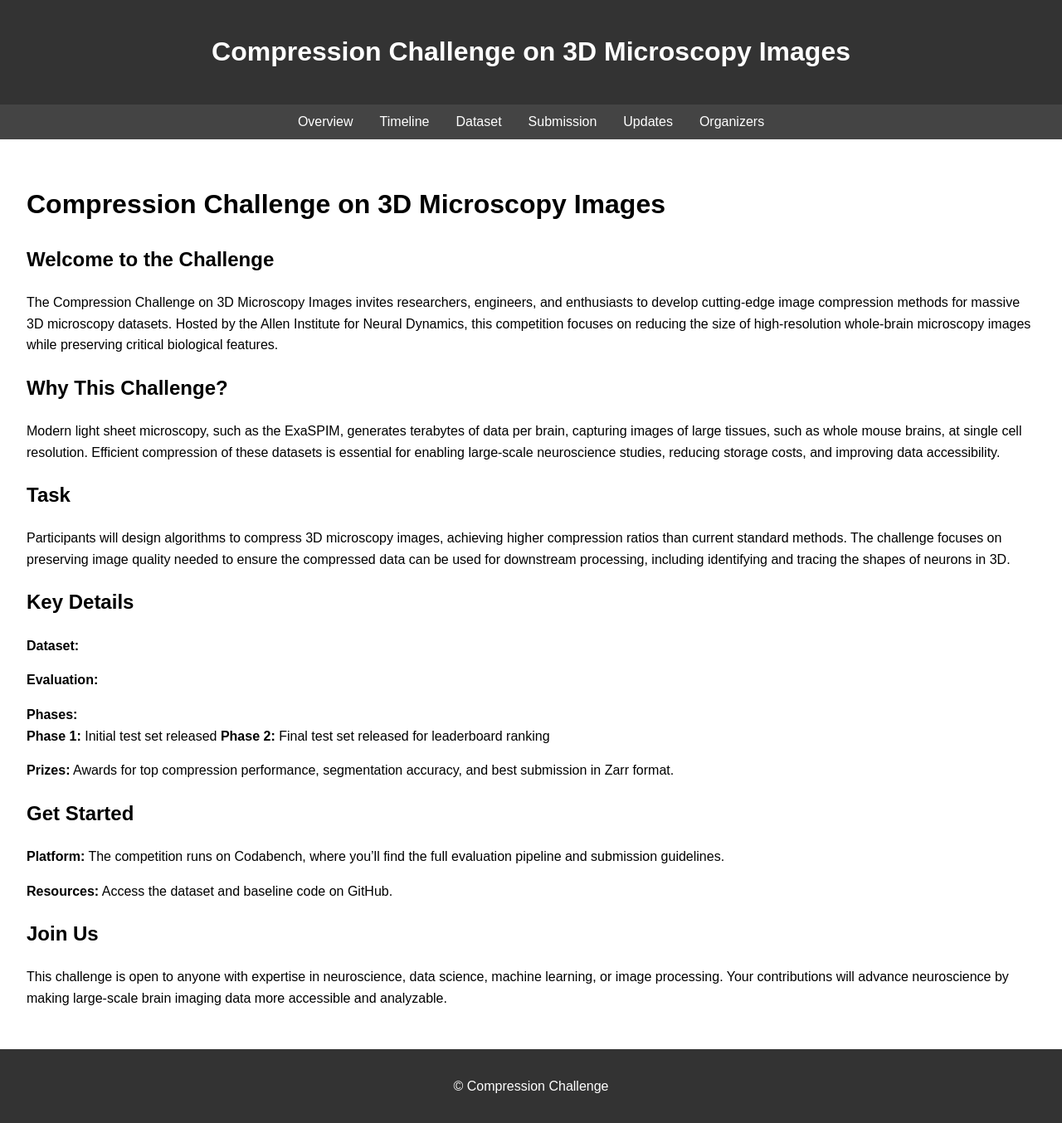
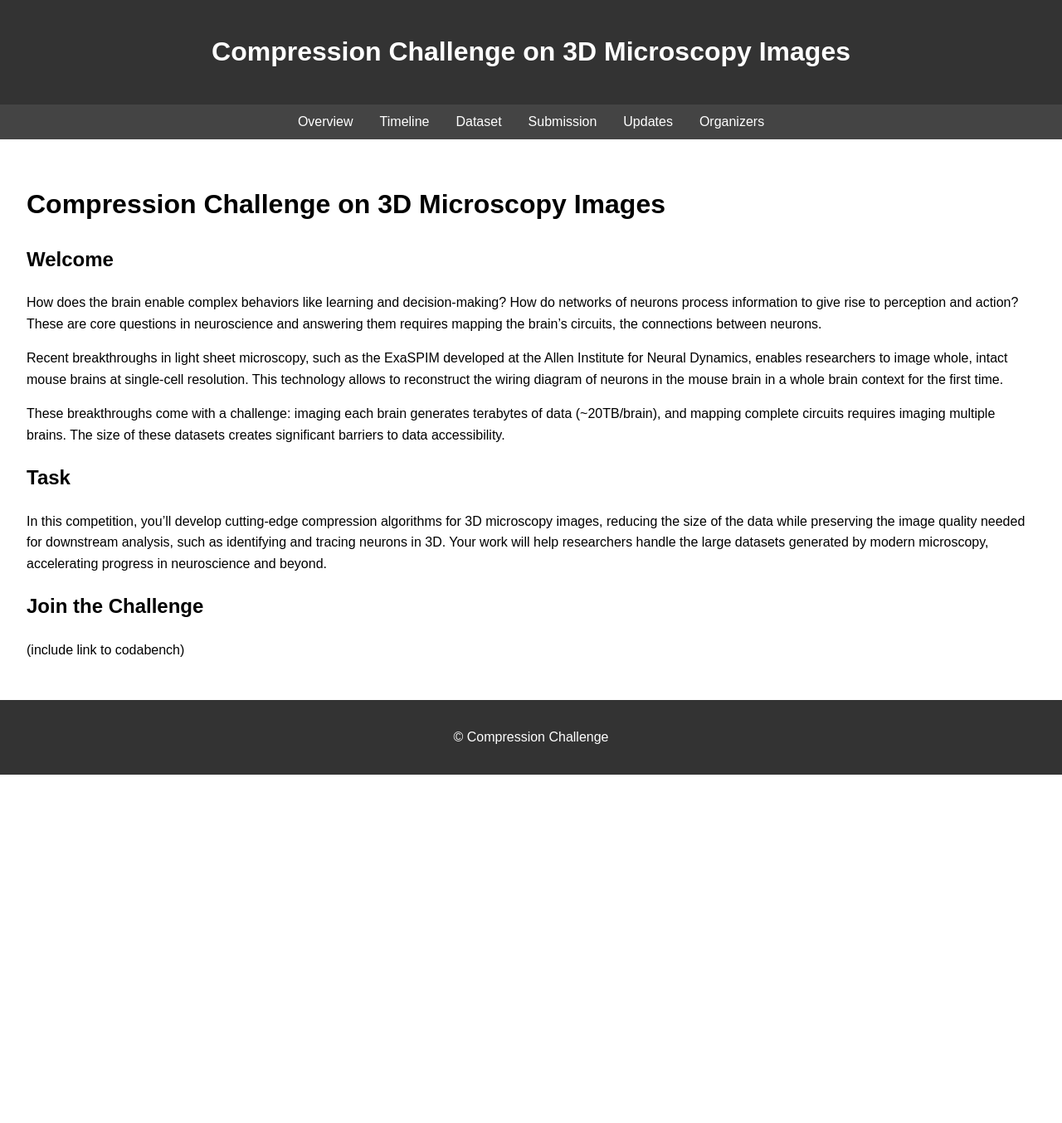
Before and after one commit to 3d-image-compression-challenge/3d-image-compression-challenge.github.io, a Jekyll site: the page built from _pages/overview.md, in a window 1280 px wide. Shown: the whole page at 83% size. Built offline with Jekyll 4.4.1, drawn with Linux system fonts in a browser that asks for light colours; after the commit the page ends 934 px from its top, so only the background shows below that.

Commit message:
Add content to Markdown pages

```diff
--- a/_pages/overview.md
+++ b/_pages/overview.md
@@ -6,34 +6,18 @@ permalink: /overview/
 
 # Compression Challenge on 3D Microscopy Images
 
-## Welcome to the Challenge
-The Compression Challenge on 3D Microscopy Images invites researchers, engineers, and enthusiasts to develop cutting-edge image compression methods for massive 3D microscopy datasets. Hosted by the Allen Institute for Neural Dynamics, this competition focuses on reducing the size of high-resolution whole-brain microscopy images while preserving critical biological features.
+## Welcome
 
-## Why This Challenge?
-Modern light sheet microscopy, such as the ExaSPIM, generates terabytes of data per brain, capturing images of large tissues, such as whole mouse brains, at single cell resolution. Efficient compression of these datasets is essential for enabling large-scale neuroscience studies, reducing storage costs, and improving data accessibility.
+How does the brain enable complex behaviors like learning and decision-making? How do networks of neurons process information to give rise to perception and action? These are core questions in neuroscience and answering them requires mapping the brain's circuits, the connections between neurons.
+
+Recent breakthroughs in light sheet microscopy, such as the ExaSPIM developed at the Allen Institute for Neural Dynamics, enables researchers to image whole, intact mouse brains at single-cell resolution. This technology allows to reconstruct the wiring diagram of neurons in the mouse brain in a whole brain context for the first time.
+
+These breakthroughs come with a challenge: imaging each brain generates terabytes of data (~20TB/brain), and mapping complete circuits requires imaging multiple brains. The size of these datasets creates significant barriers to data accessibility.
 
 ## Task
-Participants will design algorithms to compress 3D microscopy images, achieving higher compression ratios than current standard methods. The challenge focuses on preserving image quality needed to ensure the compressed data can be used for downstream processing, including identifying and tracing the shapes of neurons in 3D.
 
-## Key Details
+In this competition, you'll develop cutting-edge compression algorithms for 3D microscopy images, reducing the size of the data while preserving the image quality needed for downstream analysis, such as identifying and tracing neurons in 3D. Your work will help researchers handle the large datasets generated by modern microscopy, accelerating progress in neuroscience and beyond.
 
-**Dataset:**
+## Join the Challenge
 
-**Evaluation:**
-
-
-**Phases:**
-**Phase 1:** Initial test set released
-**Phase 2:** Final test set released for leaderboard ranking
-
-**Prizes:** Awards for top compression performance, segmentation accuracy, and best submission in Zarr format.
-
-
-## Get Started
-
-**Platform:** The competition runs on Codabench, where you’ll find the full evaluation pipeline and submission guidelines.
-
-**Resources:** Access the dataset and baseline code on GitHub.
-
-## Join Us
-This challenge is open to anyone with expertise in neuroscience, data science, machine learning, or image processing. Your contributions will advance neuroscience by making large-scale brain imaging data more accessible and analyzable.
+(include link to codabench)
```
Also changed, not shown: _pages/dataset.md (+3 -6 lines), _pages/submission.md (+19 -1 lines).
